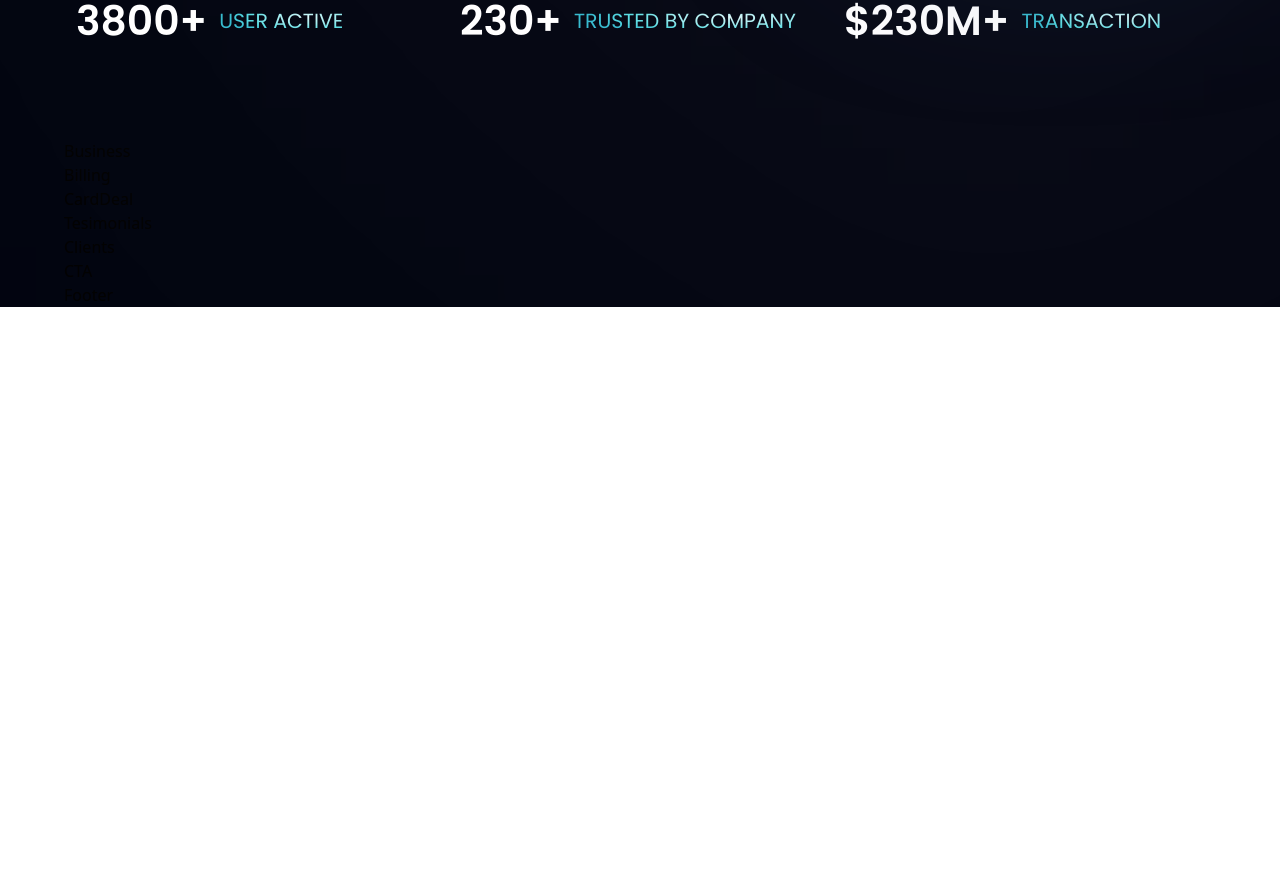
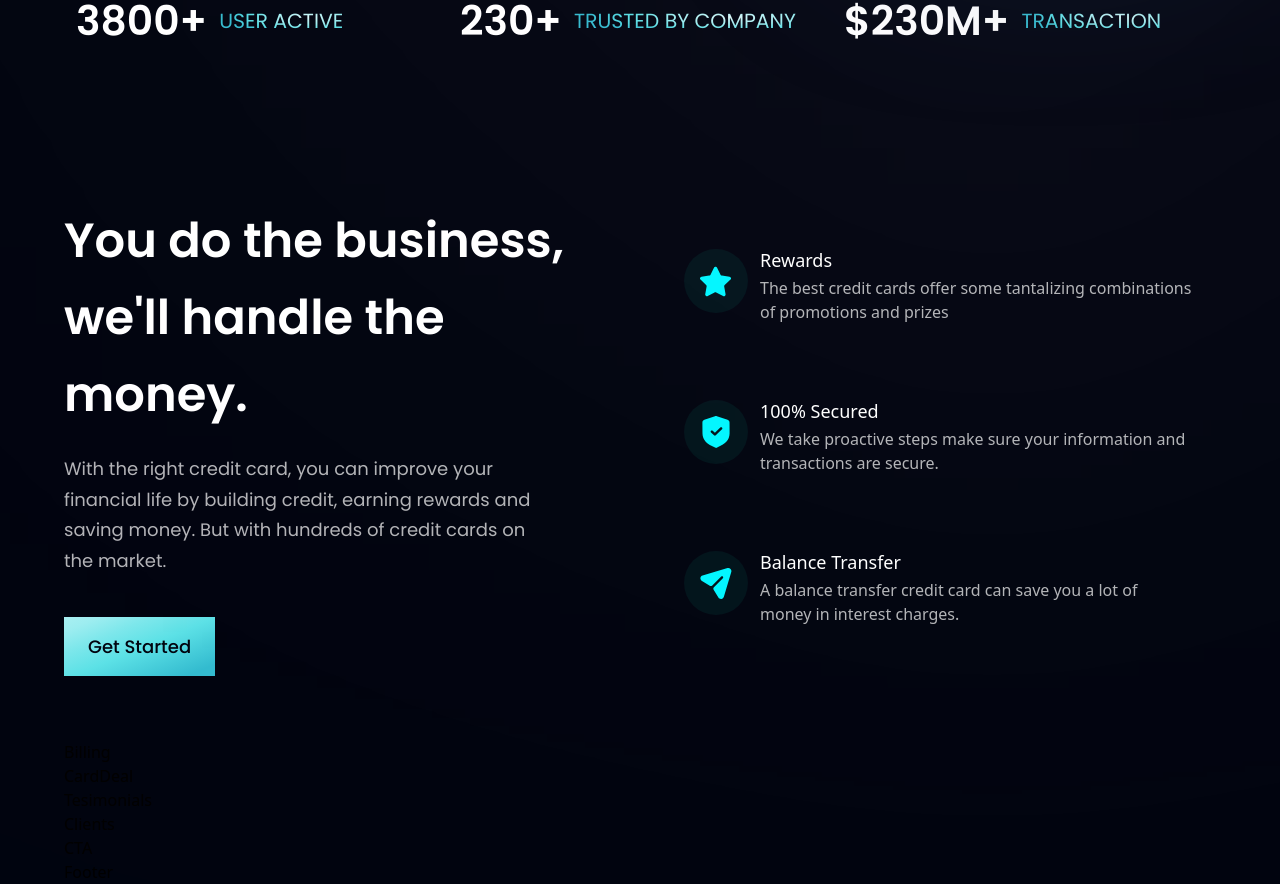
Before and after one commit to 0xraidr/modsite, a React (Create React App) app: page / in a window 1280 px wide. Shown: the part 806-1690 px from the top of the page. Before the commit the page ends 1113 px from the top, so only its background shows below. Built offline with nearby package versions, Linux system fonts and the light colour scheme.

Commit message:
business and button components completed

```diff
--- a/src/components/Business.jsx
+++ b/src/components/Business.jsx
@@ -1,8 +1,53 @@
 import React from 'react'
+import { features } from '../constants/ind';
+import styles, { layout } from '../style';
+import Button from './Button';
+
+const FeatureCard = ({ icon, title, content, index }) => (
+    <div className={`flex flex-row p-6 rounded-[20px]
+    ${index !== features.length - 1 ? 'mb-6' : 'mb-0'} feature-card`}>
+        <div className={`w-[64px] h-[64px] rounded-full
+        ${styles.flexCenter} bg-dimBlue`}>
+          <img src={icon} alt='icon' className='w-[50%]
+          h-[50%] object-contain' />
+        </div>
+        <div className='flex-1 flex flex-col ml-3'>
+          <h4 className='font-poppin font-semi-bold text-white
+          text-[18px] leading-[23px] mb-1'>
+            {title}
+          </h4>
+          <p className='font-poppin font-normal text-dimWhite
+          text-[16px] leading-[24px] mb-1'>
+            {content}
+          </p>
+        </div>
+    </div>
+
+)
 
 const Business = () => {
   return (
-    <div>Business</div>
+    <section id='features' className= {layout.section}>
+      <div className={layout.sectionInfo}>
+        <h2 className={styles.heading2}>You do the business, <br className='sm:block hidden'/>
+        we'll handle the money.</h2>
+        <p className={`${styles.paragraph} max-w-[470px] mt-5`}>With the right credit card, you can
+          improve your financial life by building
+          credit, earning rewards and saving money.
+          But with hundreds of credit cards on the market.
+        </p>
+          <Button styles='mt-10' />
+      </div>
+
+      <div className={`${layout.sectionImg}
+      flex-col`}>
+          {features.map((feature, index) => (
+            <FeatureCard key={feature.id} {...feature}
+            index={index} />
+          ))}
+
+      </div>
+    </section>
   )
 }
 
--- a/src/components/Button.jsx
+++ b/src/components/Button.jsx
@@ -1,8 +1,12 @@
 import React from 'react'
 
-const Button = () => {
+const Button = ({ styles }) => {
   return (
-    <div>Button</div>
+    <button type='button' className={`py-4 px-6
+    bg-blue-gradient font-poppins font-medium text-[18px]
+    text-primary outline-none ${styles}`}>
+        Get Started
+    </button>
   )
 }
 
```
